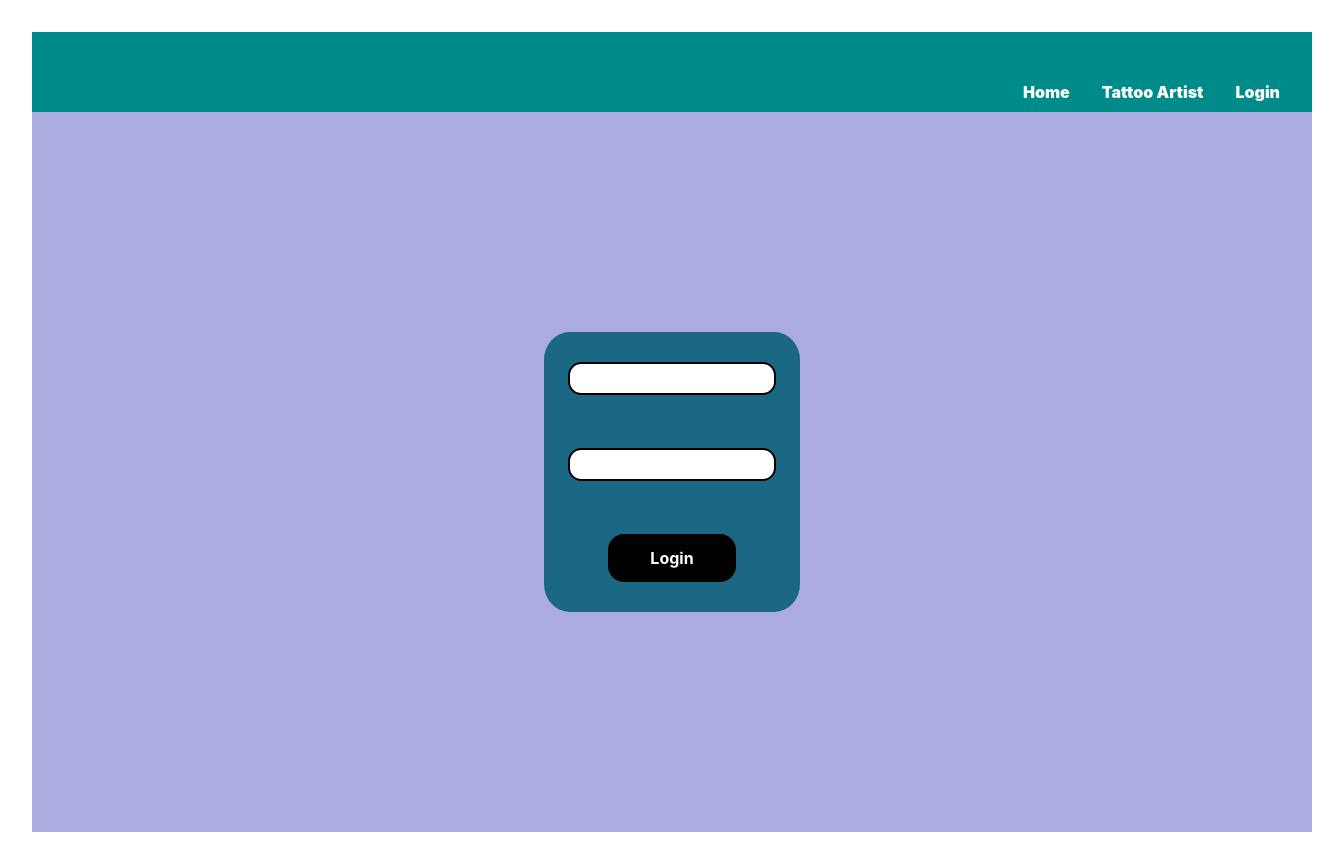
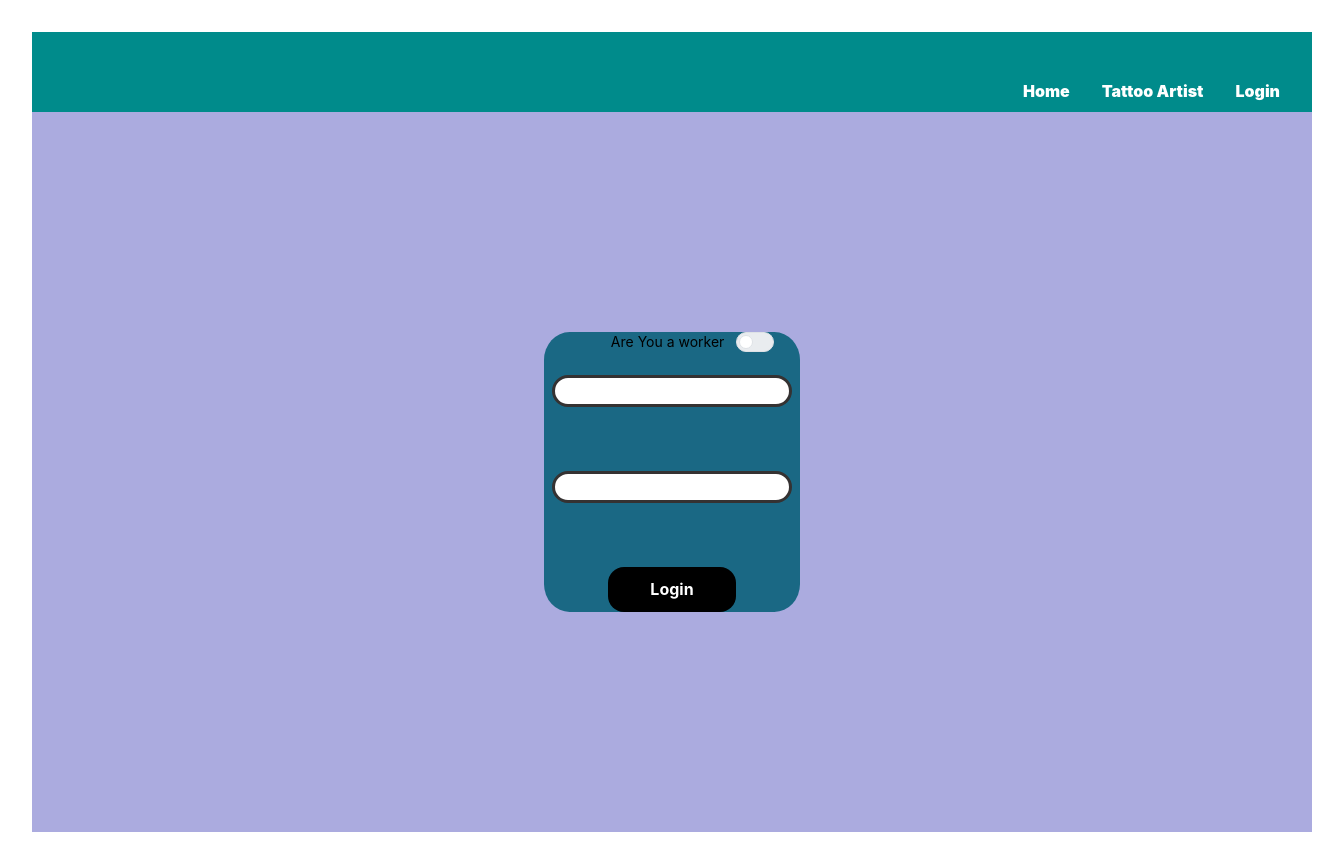
Before and after one commit to antonioinsa/Tattoo_studio_frontend, a React (Vite) app: page /login in a window 1280 px wide. Shown: the whole page, 1344 px wide, since content can reach past the window. Built offline with nearby package versions, Linux system fonts and the light colour scheme.

Commit message:
feat:add switch option for client or worker with the same login panel

```diff
--- a/package.json
+++ b/package.json
@@ -31,6 +31,9 @@
     "eslint-plugin-react": "^7.32.2",
     "eslint-plugin-react-hooks": "^4.6.0",
     "eslint-plugin-react-refresh": "^0.4.3",
+    "postcss": "^8.4.31",
+    "postcss-preset-mantine": "^1.11.0",
+    "postcss-simple-vars": "^7.0.1",
     "vite": "^4.4.5"
   }
 }
--- a/src/common/CustomInput/CustomInput.css
+++ b/src/common/CustomInput/CustomInput.css
@@ -1,6 +1,3 @@
-
-
-
 .inputDesign {
 
     height: 2em;
@@ -14,6 +11,6 @@
 
 .inputDesignError {
 
-    border: 0.2em rgb(0, 0, 0) solid;
+    border: 0.2em rgb(53, 50, 50) solid;
 
 }
--- /dev/null
+++ b/src/common/inputSwitch/Input .jsx
@@ -0,0 +1,14 @@
+import { Switch } from '@mantine/core';
+import '@mantine/core/styles.css'
+
+export const ChoiceSwitch = () => {
+  return (
+    <Switch
+      //defaultChecked
+      color="blue"
+      labelPosition="left"
+      label="Are You a worker"
+      font-color="red"
+    />
+  );
+}
--- a/src/main.jsx
+++ b/src/main.jsx
@@ -3,11 +3,14 @@ import ReactDOM from 'react-dom/client'
 import App from './App.jsx'
 import './index.css'
 import { BrowserRouter } from 'react-router-dom'
+import { MantineProvider } from '@mantine/core'
 
 ReactDOM.createRoot(document.getElementById('root')).render(
+  <MantineProvider>
   <React.StrictMode>
     <BrowserRouter>
     <App />
     </BrowserRouter>
-  </React.StrictMode>,
+  </React.StrictMode>
+  </MantineProvider>,
 )
--- a/src/pages/Login/Login.css
+++ b/src/pages/Login/Login.css
@@ -22,10 +22,24 @@
     background-color: rgb(26, 104, 132);
 }
 
+.checked{
+
+    width: 16vw;
+
+    display: flex;
+    justify-content: end;
+}
+
+.space {
+
+    height: 1.5em;
+    width: 20vw;
+}
+
 .errorMsg {
+
     color: rgb(255, 0, 0);
     font-weight: bolder;
-
 }
 
 .buttonSubmit {
--- a/src/pages/Login/Login.jsx
+++ b/src/pages/Login/Login.jsx
@@ -1,9 +1,11 @@
-import React, { useEffect, useState } from "react";
+import React, { useState } from "react";
 import "./Login.css";
 import { CustomInput } from "../../common/CustomInput/CustomInput";
 import { logClient } from "../../services/apiCalls";
 import { useNavigate } from 'react-router-dom';
 import { validator } from "../../services/useful";
+import { ChoiceSwitch } from "../../common/inputSwitch/Input ";
+
 
 export const Login = () => {
 
@@ -21,11 +23,17 @@ export const Login = () => {
 
     const [error, setError] = useState("")
 
+    const [checked, setChecked] = useState(false)
+
     const functionHandler = (e) => {
         setAuth((prevState) => ({
             ...prevState,
             [e.target.name]: e.target.value
-        }));
+        }))
+    }
+
+    const switchHandler = (e) => {
+        setChecked(e.target.checked)
     }
 
     const errorCheck = (e) => {
@@ -63,17 +71,18 @@ export const Login = () => {
                     if (response.error) {
                         setError("Invalid Email or Password")
                     } else {
-                        localStorage.setItem ("token", response.data.token)
+                        localStorage.setItem("token", response.data.token)
 
                         setTimeout(() => {
-                            navigate("/");
+                            navigate(checked ? "/worker" : "/");
+
                         }, 500);
                     }
                 }
             )
             .catch((error) => {
                 console.log(error);
-                    setError("Invalid Email or Password");
+                setError("Invalid Email or Password");
             });
     }
 
@@ -81,12 +90,19 @@ export const Login = () => {
         <div className="global">
             <div>
                 <div className="loginDesign">
+                    <div className="checked">
+                    <ChoiceSwitch
+                        checked={checked}
+                        onChange={switchHandler}
+                    />
+                    </div>
+                    <div className="space"></div>
                     <CustomInput
                         design={`inputDesign ${authError.emailError !== "" ? 'inputDesignError' : ''}`}
                         type={"email"}
                         name={"email"}
                         placeholder={""}
-                        value={auth.email}
+                        //value={auth.email}
                         functionProp={functionHandler}
                         functionBlur={errorCheck}
                     />
@@ -96,7 +112,7 @@ export const Login = () => {
                         type={"password"}
                         name={"password"}
                         placeholder={""}
-                        value={auth.password}
+                        //value={auth.password}
                         functionProp={functionHandler}
                         functionBlur={errorCheck}
                     />
```
Also changed, not shown: src/common/InputPassword/Input .jsx (deleted, +0 -13 lines), src/postcss.config.cjs (added, +14 -0 lines), src/pages/Worker/Worker.css (added), src/pages/Worker/Worker.jsx (added), 1 other file (tests, documents, lock files or other folders).
